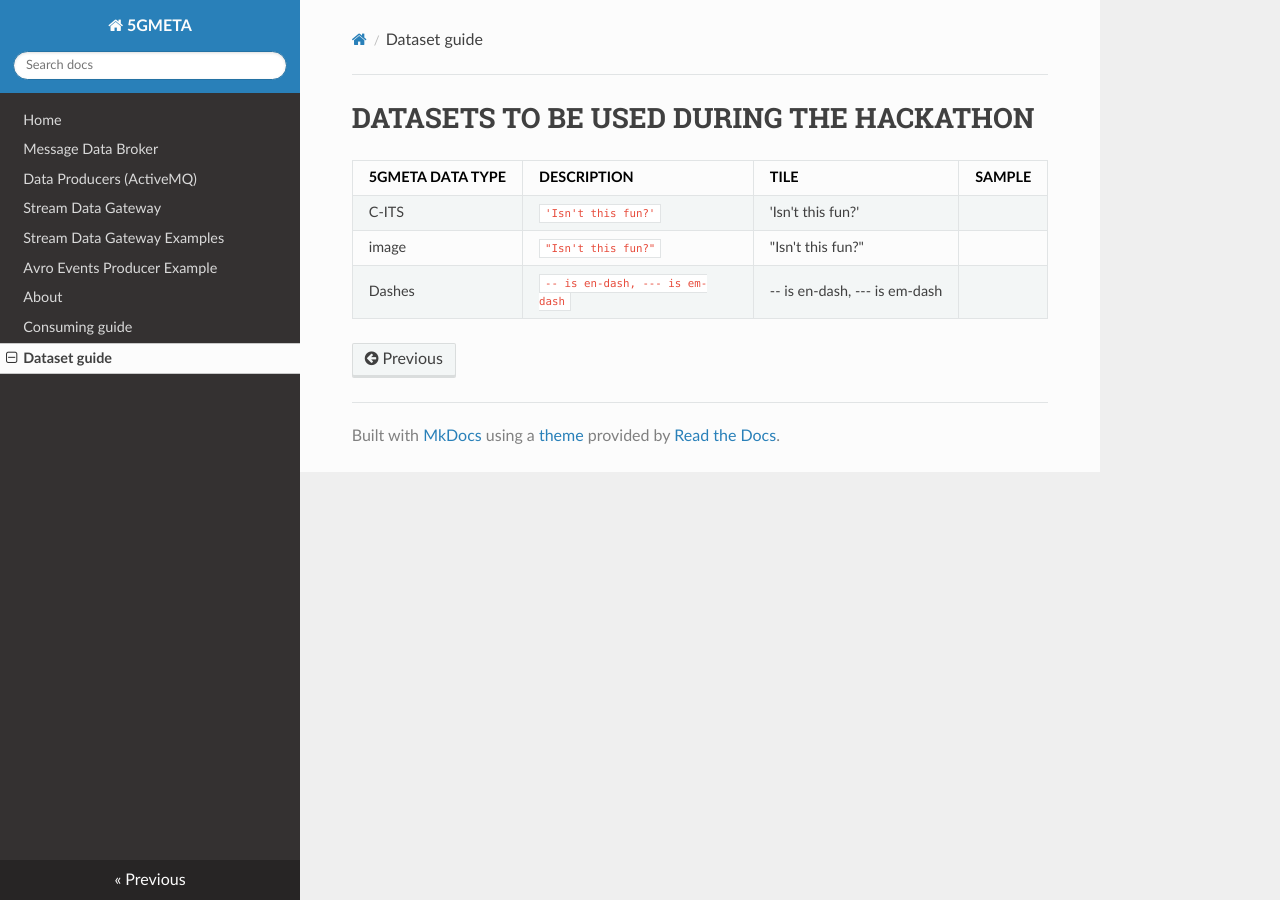
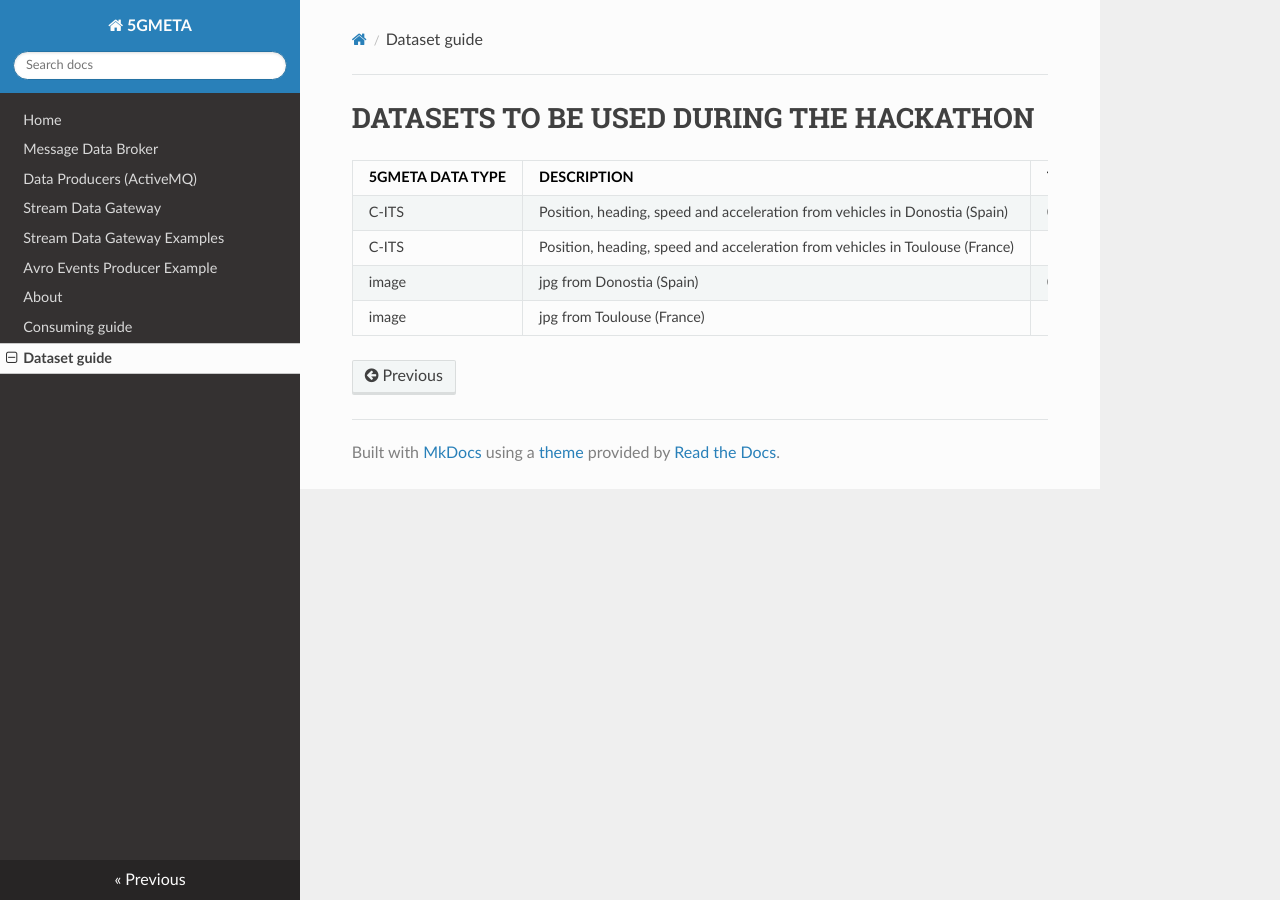
Before and after one commit to jperezcolmenar/5gmeta-dev, an MkDocs documentation site: the page built from docs/datasets.md, in a window 1280 px wide. Built offline with MkDocs 1.6.1, drawn with Linux system fonts in a browser that asks for light colours; nearby versions of some CDN libraries.

Commit message:
Update datasets.md

```diff
--- a/docs/datasets.md
+++ b/docs/datasets.md
@@ -2,6 +2,7 @@
 
 |  5GMETA DATA TYPE       |DESCRIPTION                          |TILE                         |SAMPLE                         |
 |----------------|-------------------------------|-----------------------------|-----------------------------|
-| C-ITS |`'Isn't this fun?'`            |'Isn't this fun?'            | |
-|image          |`"Isn't this fun?"`            |"Isn't this fun?"            | |
-|Dashes          |`-- is en-dash, --- is em-dash`|-- is en-dash, --- is em-dash| |
+| C-ITS | Position, heading, speed and acceleration from vehicles  in Donostia (Spain)    |031333123201            | |
+| C-ITS | Position, heading, speed and acceleration from vehicles  in Toulouse (France)    |120222021            | |
+|image          |jpg from   Donostia (Spain)          |031333123201            | |
+|image          |jpg from   Toulouse (France)          |120222021            | |
```
